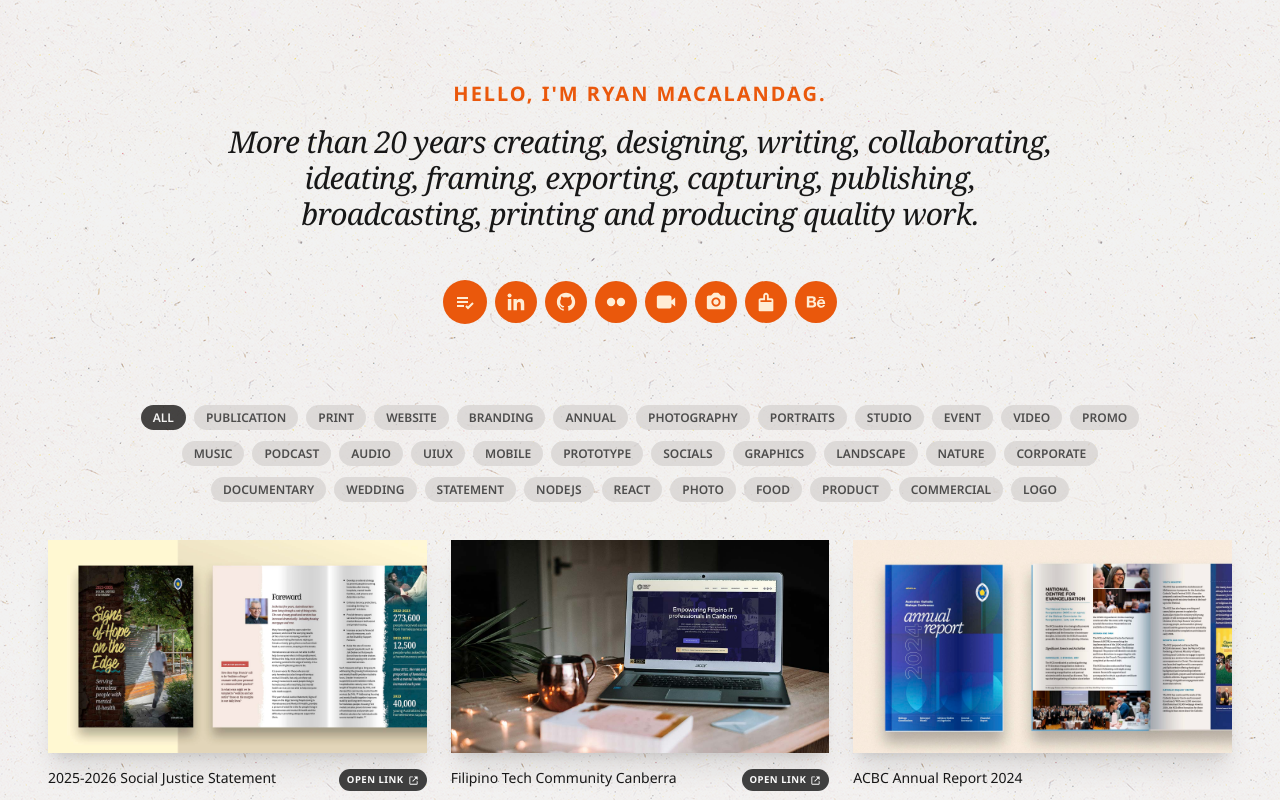
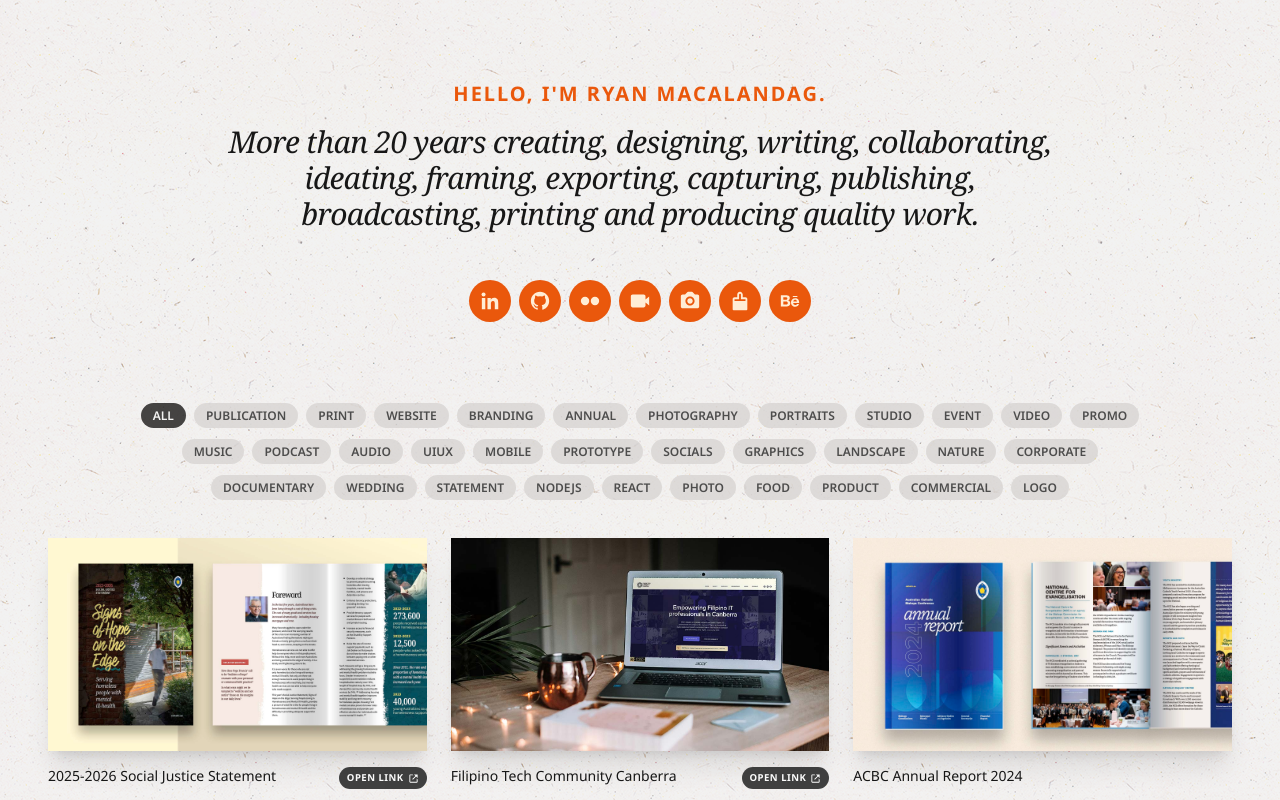
Before and after one commit to ryanmacalandag/hello-ryan, a Next.js app: page / in a window 1280 px wide. Shown: the top 800 px of the page. Built offline with nearby package versions, Linux system fonts and the light colour scheme.

Commit message:
remove cv

```diff
--- a/app/components/Hero.tsx
+++ b/app/components/Hero.tsx
@@ -28,14 +28,6 @@ export default function Hero() {
         </p>
 
         <div className="w-full flex flex-row md:flex-row justify-start md:justify-center items-center mt-4 md:mt-8 mb-8 gap-0 sm:gap-2">
-          <Link
-            target="_blank"
-            title="Curriculum Vitae"
-            href="https://drive.google.com/file/d/1tkYULJn7vnGtsDzEc8PmvESNaryj_PdD/view?usp=drive_link"
-            className="bg-orange-600 hover:brightness-150 hover:-translate-y-1 border-2 border-orange-600/70 font-sans font-bold tracking-wider text-xs text-orange-100 hover:text-stone-100 uppercase p-2 rounded-full transition duration-200 scale-90 sm:scale-100"
-          >
-            <BiListCheck size={24}></BiListCheck>
-          </Link>
           <Link
             target="_blank"
             title="Linkedin"
```
